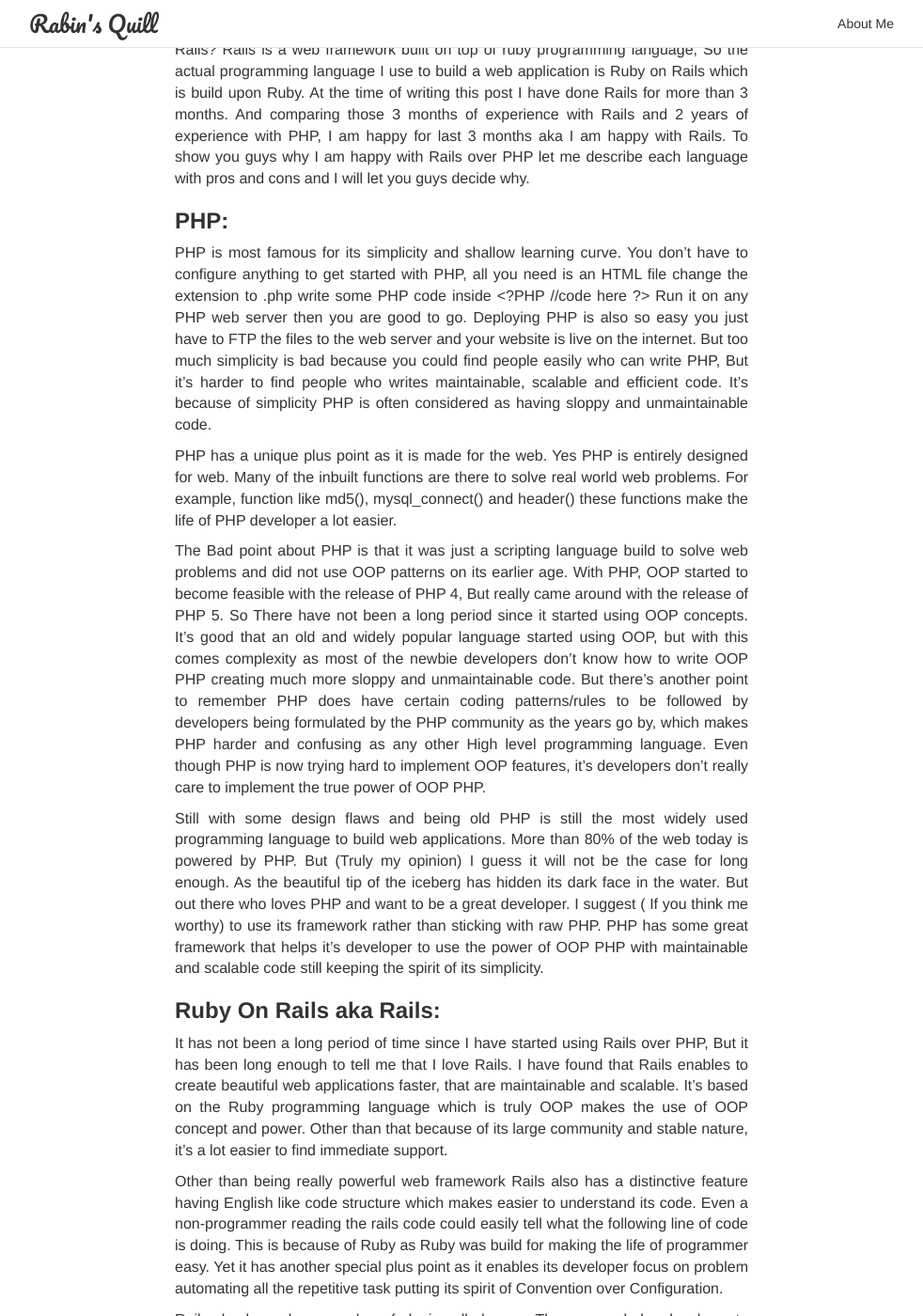
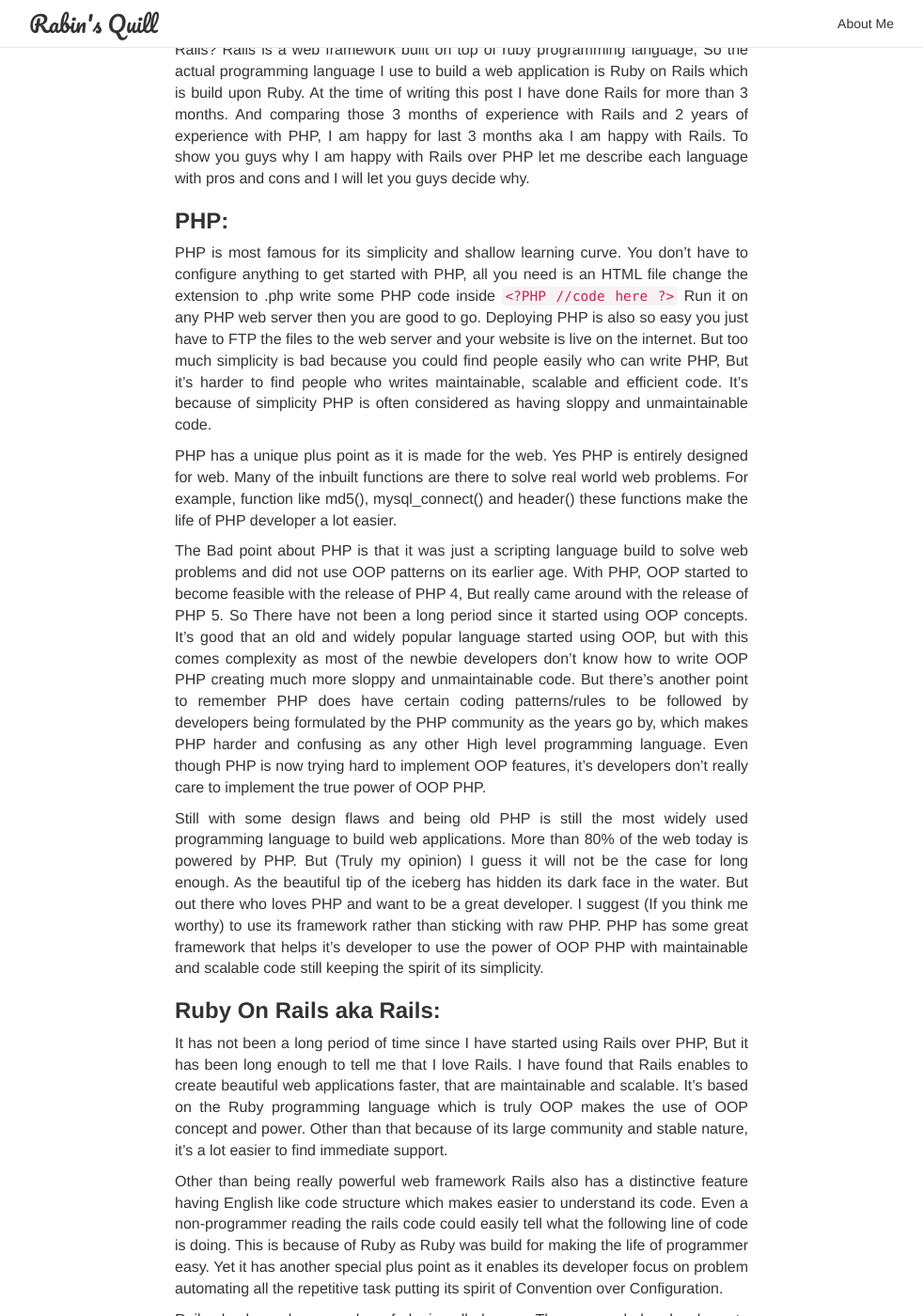
Before and after one commit to rabingaire/rabingaire.github.io, a Jekyll site: the page built from _posts/2016-11-12-rails-over-php.markdown, in a window 1280 px wide and 1400 px high, scrolled down 656 px. Shown: the whole window at 94% size, without its empty margins (149-1131 px from the left). Built offline with Jekyll 4.4.1, drawn with Linux system fonts in a browser that asks for light colours; nearby versions of some CDN libraries; a script that is not in the unit is left out; comment, search, counter and statistics services are not loaded; some of the changed text lies outside the part shown.

Commit message:
minor changes

```diff
--- a/_posts/2016-11-12-rails-over-php.markdown
+++ b/_posts/2016-11-12-rails-over-php.markdown
@@ -13,7 +13,7 @@ I have been programming for more than 2 years, But among those years I have spen
 ### **PHP:**
 
 
-PHP is most famous for its simplicity and shallow learning curve. You don’t have to configure anything to get started with PHP, all you need is an HTML file change the extension to .php write some PHP code inside <?PHP //code here  ?> Run it on any PHP web server then you are good to go. Deploying PHP is also so easy you just have to FTP the files to the web server and your website is live on the internet. But too much simplicity is bad because you could find people easily who can write PHP, But it’s harder to find people who writes maintainable, scalable and efficient code. It’s because of simplicity PHP is often considered as having sloppy and unmaintainable code.
+PHP is most famous for its simplicity and shallow learning curve. You don’t have to configure anything to get started with PHP, all you need is an HTML file change the extension to .php write some PHP code inside `<?PHP //code here  ?>` Run it on any PHP web server then you are good to go. Deploying PHP is also so easy you just have to FTP the files to the web server and your website is live on the internet. But too much simplicity is bad because you could find people easily who can write PHP, But it’s harder to find people who writes maintainable, scalable and efficient code. It’s because of simplicity PHP is often considered as having sloppy and unmaintainable code.
 
 
 PHP has a unique plus point as it is made for the web. Yes PHP is entirely designed for web. Many of the inbuilt functions are there to solve real world web problems. For example, function like md5(), mysql_connect() and  header() these functions make the life of PHP developer a lot easier.
@@ -22,7 +22,7 @@ PHP has a unique plus point as it is made for the web. Yes PHP is entirely desig
 The Bad point about PHP is that it was just a scripting language build to solve web problems and did not use OOP patterns on its earlier age. With PHP, OOP started to become feasible with the release of PHP 4, But really came around with the release of PHP 5. So There have not been a long period since it started using OOP concepts. It’s good that an old and widely popular language started using OOP, but with this comes complexity as most of the newbie developers don’t know how to write OOP PHP creating much more sloppy and unmaintainable code. But there’s another point to remember PHP does have certain coding patterns/rules to be followed by developers being formulated by the PHP community as the years go by, which makes PHP harder and confusing as any other High level programming language. Even though PHP is now trying hard to implement OOP features, it’s developers don’t really care to implement the true power of OOP PHP.
 
 
-Still with some design flaws and being old PHP is still the most widely used programming language to build web applications. More than 80% of the web today is powered by PHP. But (Truly my opinion) I guess it will not be the case for long enough. As the beautiful tip of the iceberg has hidden its dark face in the water. But out there who loves PHP and want to be a great developer. I suggest ( If you think me worthy) to use its framework rather than sticking with raw PHP. PHP has some great framework that helps it’s developer to use the power of OOP PHP with maintainable and scalable code still keeping the spirit of its simplicity.
+Still with some design flaws and being old PHP is still the most widely used programming language to build web applications. More than 80% of the web today is powered by PHP. But (Truly my opinion) I guess it will not be the case for long enough. As the beautiful tip of the iceberg has hidden its dark face in the water. But out there who loves PHP and want to be a great developer. I suggest (If you think me worthy) to use its framework rather than sticking with raw PHP. PHP has some great framework that helps it’s developer to use the power of OOP PHP with maintainable and scalable code still keeping the spirit of its simplicity.
 
 
 ### **Ruby On Rails aka Rails:**
@@ -48,4 +48,4 @@ Following some patterns on rails are pain in an ass for new developers as they a
 ### **Conclusion:**
 
 
-Then at last what do I think. It’s really hard to learn Rails but all those pain are worth once you feel comfortable with this amazing framework. I can tell once you get your hands on this amazing framework you are never looking back. Rails, Rocks  (Truly My Opinion )
+Then at last what do I think. It’s really hard to learn Rails but all those pain are worth once you feel comfortable with this amazing framework. I can tell once you get your hands on this amazing framework you are never looking back. Rails, Rocks  (Truly My Opinion)
```
